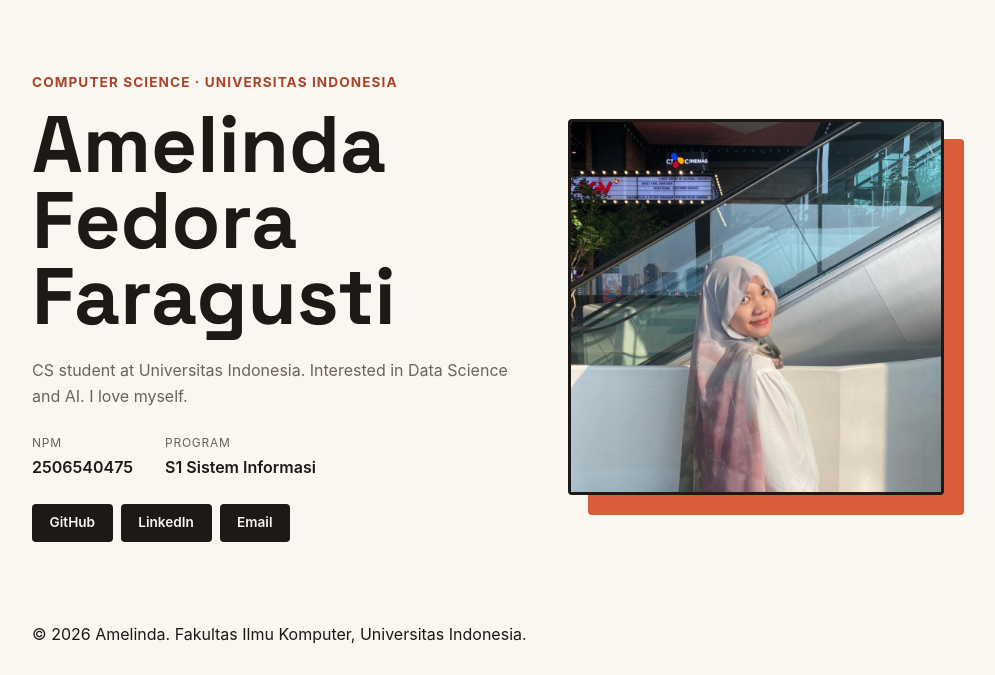
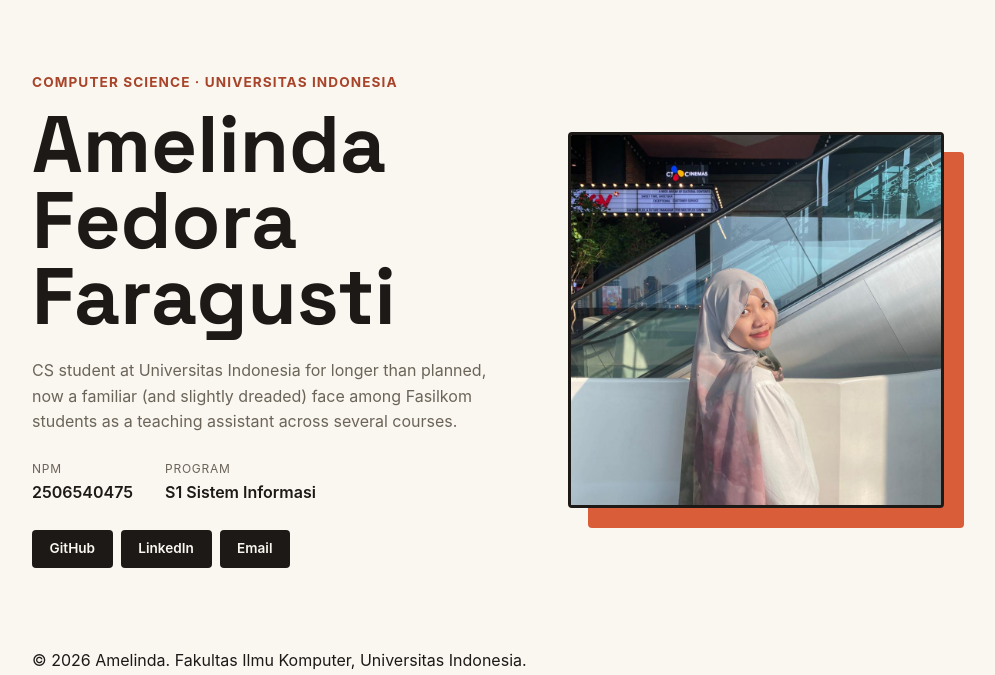
Before and after one commit to melin09-daz/myportofolio, a Django app: page / in a window 1280 px wide. Shown: the part 74-749 px from the top of the page, without its empty margins (152-1147 px from the left). Run offline with Django 5.2, Linux system fonts and the light colour scheme.

Commit message:
change bio

```diff
--- a/templates/index.html
+++ b/templates/index.html
@@ -31,7 +31,7 @@
                     <img class="avatar" src="/static/img/Melin.png" alt="Photo of Melin">
                 </div>
                 <div class="hero-details">
-                    <p class="bio">CS student at Universitas Indonesia. Interested in Data Science and AI. I love myself.</p>
+                    <p class="bio">CS student at Universitas Indonesia for longer than planned, now a familiar (and slightly dreaded) face among Fasilkom students as a teaching assistant across several courses.</p>
                     <dl class="meta-list">
                         <div class="meta-row">
                             <dt>NPM</dt>
```
